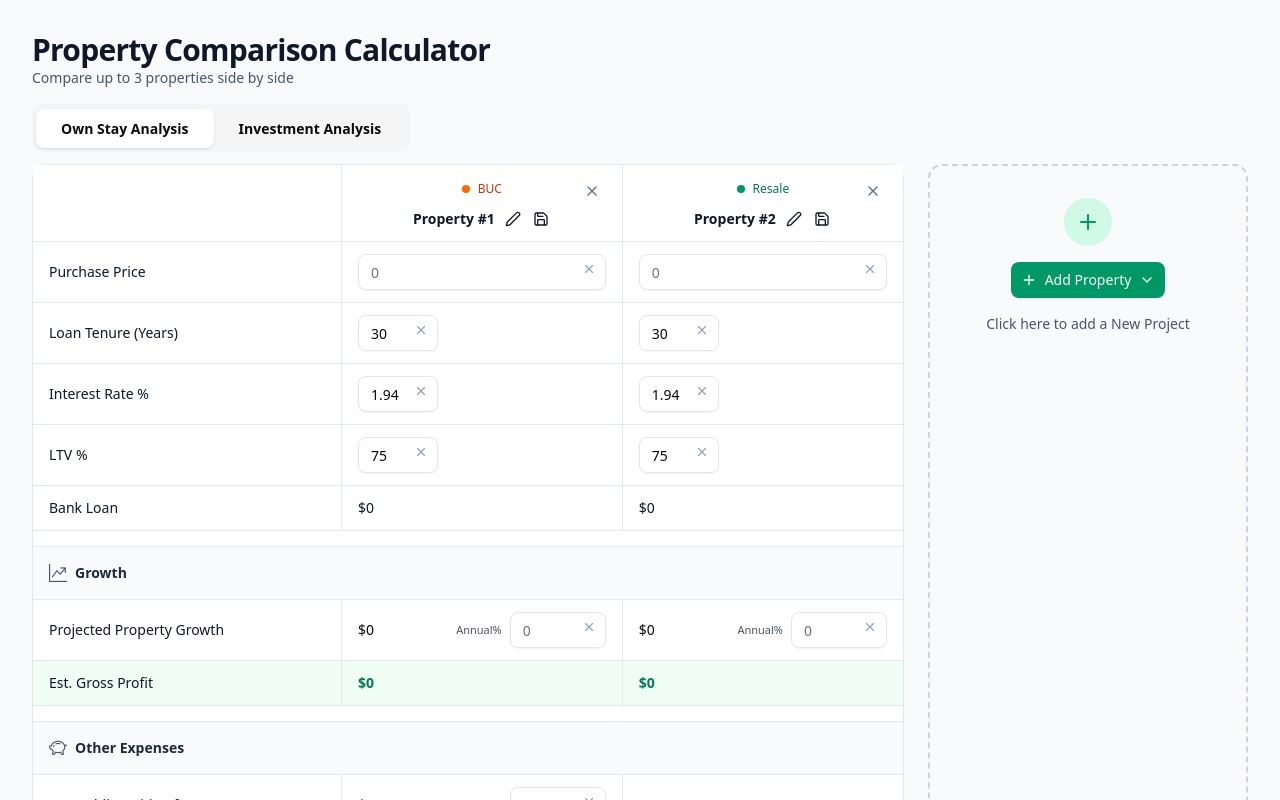
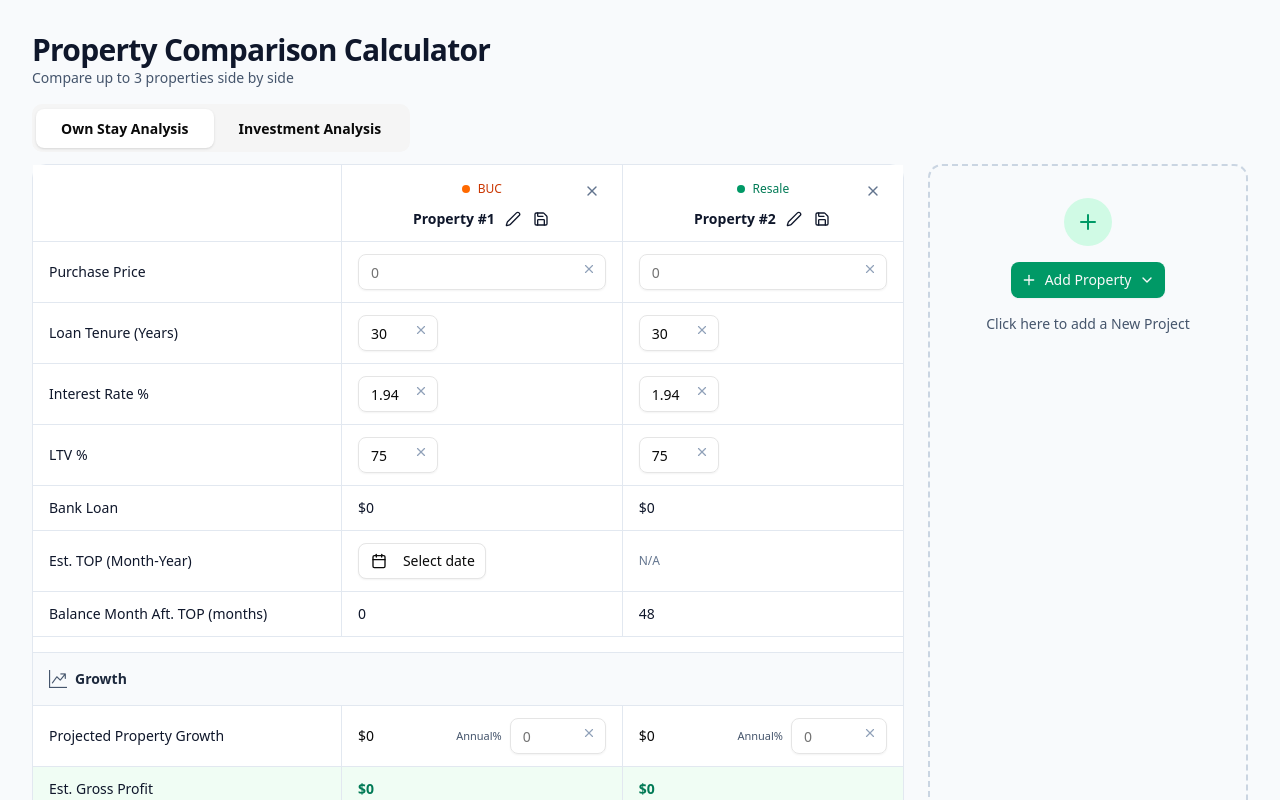
Before and after one commit to dumbwaystodie0000/buc-resale-cal, a Next.js app: page / in a window 1280 px wide. Shown: the top 800 px of the page. Built offline with nearby package versions, Linux system fonts and the light colour scheme.

Commit message:
are we put month and year side by side?
now its being placed up and down.

```diff
--- a/components/property-calculator/constants.ts
+++ b/components/property-calculator/constants.ts
@@ -1,17 +1,51 @@
-import type { Property, TaxBracket, SavedProperty } from "./types"
+import type { Property, TaxBracket, SavedProperty } from "./types";
 
-export const YEARS = 4
-export const INTEREST_RATE_PCT = 1.94
+export const YEARS = 4;
+export const INTEREST_RATE_PCT = 1.94;
 
-export const mockFolders = ["Singapore Properties", "Investment Portfolio", "Personal Collection"]
+export const mockFolders = [
+  "Singapore Properties",
+  "Investment Portfolio",
+  "Personal Collection",
+];
 
 export const mockSavedProperties: SavedProperty[] = [
-  { id: "1", name: "Marina Bay Condo", type: "BUC", purchasePrice: 1200000, folder: "Singapore Properties" },
-  { id: "2", name: "Punggol BTO", type: "BUC", purchasePrice: 800000, folder: "Singapore Properties" },
-  { id: "3", name: "Orchard Resale", type: "Resale", purchasePrice: 2500000, folder: "Investment Portfolio" },
-  { id: "4", name: "Sentosa Cove Villa", type: "Resale", purchasePrice: 5000000, folder: "Investment Portfolio" },
-  { id: "5", name: "Woodlands Executive Condo", type: "BUC", purchasePrice: 950000, folder: "Personal Collection" },
-]
+  {
+    id: "1",
+    name: "Marina Bay Condo",
+    type: "BUC",
+    purchasePrice: 1200000,
+    folder: "Singapore Properties",
+  },
+  {
+    id: "2",
+    name: "Punggol BTO",
+    type: "BUC",
+    purchasePrice: 800000,
+    folder: "Singapore Properties",
+  },
+  {
+    id: "3",
+    name: "Orchard Resale",
+    type: "Resale",
+    purchasePrice: 2500000,
+    folder: "Investment Portfolio",
+  },
+  {
+    id: "4",
+    name: "Sentosa Cove Villa",
+    type: "Resale",
+    purchasePrice: 5000000,
+    folder: "Investment Portfolio",
+  },
+  {
+    id: "5",
+    name: "Woodlands Executive Condo",
+    type: "BUC",
+    purchasePrice: 950000,
+    folder: "Personal Collection",
+  },
+];
 
 export const TAX_BRACKETS: readonly TaxBracket[] = [
   { id: "0-20k", range: "$0 - $20k", rate: 0 },
@@ -27,7 +61,7 @@ export const TAX_BRACKETS: readonly TaxBracket[] = [
   { id: "320-500k", range: "$320k - $500k", rate: 22 },
   { id: "500k-1m", range: "$500k - $1m", rate: 23 },
   { id: "above-1m", range: "Above $1m", rate: 24 },
-]
+];
 
 export const defaultPropertyBase: Omit<Property, "id"> = {
   name: "",
@@ -51,4 +85,6 @@ export const defaultPropertyBase: Omit<Property, "id"> = {
   agentCommission: 0,
   otherExpenses: 0,
   monthlyRentWhileWaiting: 0,
-}
+  estTOP: null,
+  balanceMonthAftTOP: 48,
+};
--- a/components/property-calculator/property-table.tsx
+++ b/components/property-calculator/property-table.tsx
@@ -28,7 +28,7 @@ import {
 import type { Property, Mode, SavedProperty, PropertyType } from "./types";
 import { TAX_BRACKETS, defaultPropertyBase, mockFolders } from "./constants";
 import { calculateValues } from "./calculations";
-import { fmtCurrency, fmtRate } from "./utils";
+import { fmtCurrency, fmtRate, calculateBalanceMonthAftTOP } from "./utils";
 import {
   PropertyTypeBadge,
   CurrencyInput,
@@ -37,6 +37,7 @@ import {
   DualCell,
   ValueText,
   ClearableNumberInput,
+  MonthYearPicker,
 } from "./ui-components";
 import { SectionRow, DataRow, MaybeNADataRow } from "./table-components";
 import PropertySummary from "./property-summary";
@@ -443,6 +444,53 @@ export default function PropertyTable({
               );
             }}
             data-oid="8g6osbt"
+          />
+
+          <DataRow
+            label="Est. TOP (Month-Year)"
+            properties={displayProperties}
+            render={(p) => (
+              <MonthYearPicker
+                value={p.estTOP}
+                onChange={(date) => updateProperty(p.id, "estTOP", date)}
+                disabled={p.type === "Resale"}
+                data-oid="est-top-picker"
+              />
+            )}
+            data-oid="est-top-row"
+          />
+
+          <DataRow
+            label="Balance Month Aft. TOP (months)"
+            properties={displayProperties}
+            render={(p) => {
+              if (p.type === "Resale") {
+                return (
+                  <div
+                    className="text-sm font-medium text-slate-900"
+                    data-oid="resale-balance"
+                  >
+                    48
+                  </div>
+                );
+              }
+
+              const balanceMonths = calculateBalanceMonthAftTOP(p.estTOP);
+              // Update the property's balanceMonthAftTOP field when calculated
+              if (p.balanceMonthAftTOP !== balanceMonths) {
+                updateProperty(p.id, "balanceMonthAftTOP", balanceMonths);
+              }
+
+              return (
+                <div
+                  className="text-sm font-medium text-slate-900"
+                  data-oid="buc-balance"
+                >
+                  {balanceMonths}
+                </div>
+              );
+            }}
+            data-oid="balance-month-row"
           />
 
           <tr className="h-4 bg-white" data-oid="c.1ahwu">
--- a/components/property-calculator/types.ts
+++ b/components/property-calculator/types.ts
@@ -32,7 +32,10 @@ export interface Property {
   agentCommission: number
   otherExpenses: number
   monthlyRentWhileWaiting: number
+  estTOP: Date | null
+  balanceMonthAftTOP: number
 }
+=======
 
 export interface CalculationResult {
   loanPercentage: number
--- a/components/property-calculator/ui-components.tsx
+++ b/components/property-calculator/ui-components.tsx
@@ -3,9 +3,21 @@
 import type React from "react";
 
 import { useRef, useState, useEffect } from "react";
-import { X } from "lucide-react";
+import { X, Calendar } from "lucide-react";
 import { Input } from "@/components/ui/input";
 import { Button } from "@/components/ui/button";
+import {
+  Popover,
+  PopoverContent,
+  PopoverTrigger,
+} from "@/components/ui/popover";
+import {
+  Select,
+  SelectContent,
+  SelectItem,
+  SelectTrigger,
+  SelectValue,
+} from "@/components/ui/select";
 import type { PropertyType } from "./types";
 import { fmtCurrency } from "./utils";
 
@@ -117,6 +129,7 @@ export function PropertyTypeBadge({ type }: { type: PropertyType }) {
         className={`w-2 h-2 rounded-full mr-2 ${type === "BUC" ? "bg-orange-500" : "bg-emerald-600"}`}
         data-oid="02ab:_y"
       />
+
       <span
         className={`text-xs font-medium ${type === "BUC" ? "text-orange-700" : "text-emerald-700"}`}
         data-oid="iuxtfkk"
@@ -284,3 +297,150 @@ export function ValueText({
     </div>
   );
 }
+
+export function MonthYearPicker({
+  value,
+  onChange,
+  disabled = false,
+}: {
+  value: Date | null;
+  onChange: (date: Date | null) => void;
+  disabled?: boolean;
+}) {
+  const [isOpen, setIsOpen] = useState(false);
+  const [selectedMonth, setSelectedMonth] = useState<number>(
+    value?.getMonth() ?? new Date().getMonth(),
+  );
+  const [selectedYear, setSelectedYear] = useState<number>(
+    value?.getFullYear() ?? new Date().getFullYear(),
+  );
+
+  const months = [
+    "Jan",
+    "Feb",
+    "Mar",
+    "Apr",
+    "May",
+    "Jun",
+    "Jul",
+    "Aug",
+    "Sep",
+    "Oct",
+    "Nov",
+    "Dec",
+  ];
+
+  // Generate years from current year to 10 years in the future
+  const currentYear = new Date().getFullYear();
+  const years = Array.from({ length: 11 }, (_, i) => currentYear + i);
+
+  const handleApply = () => {
+    const newDate = new Date(selectedYear, selectedMonth, 1);
+    onChange(newDate);
+    setIsOpen(false);
+  };
+
+  const handleClear = () => {
+    onChange(null);
+    setIsOpen(false);
+  };
+
+  const formatDate = (date: Date | null) => {
+    if (!date) return "";
+    return `${months[date.getMonth()]} ${date.getFullYear()}`;
+  };
+
+  if (disabled) {
+    return (
+      <div className="text-xs text-slate-500" data-oid="na-picker">
+        N/A
+      </div>
+    );
+  }
+
+  return (
+    <Popover
+      open={isOpen}
+      onOpenChange={setIsOpen}
+      data-oid="month-year-picker"
+    >
+      <PopoverTrigger asChild data-oid="picker-trigger">
+        <Button
+          variant="outline"
+          className="h-9 w-32 justify-start text-left font-normal"
+          data-oid="picker-button"
+        >
+          <Calendar className="mr-2 h-4 w-4" data-oid="calendar-icon" />
+          {value ? formatDate(value) : "Select date"}
+        </Button>
+      </PopoverTrigger>
+      <PopoverContent className="w-64 p-4" data-oid="picker-content">
+        <div className="space-y-4" data-oid="picker-form">
+          <div className="space-y-2" data-oid="month-select">
+            <label className="text-sm font-medium" data-oid="month-label">
+              Month
+            </label>
+            <Select
+              value={selectedMonth.toString()}
+              onValueChange={(v) => setSelectedMonth(parseInt(v))}
+              data-oid="month-dropdown"
+            >
+              <SelectTrigger data-oid="month-trigger">
+                <SelectValue data-oid="month-value" />
+              </SelectTrigger>
+              <SelectContent data-oid="month-content">
+                {months.map((month, index) => (
+                  <SelectItem
+                    key={index}
+                    value={index.toString()}
+                    data-oid={`month-${index}`}
+                  >
+                    {month}
+                  </SelectItem>
+                ))}
+              </SelectContent>
+            </Select>
+          </div>
+          <div className="space-y-2" data-oid="year-select">
+            <label className="text-sm font-medium" data-oid="year-label">
+              Year
+            </label>
+            <Select
+              value={selectedYear.toString()}
+              onValueChange={(v) => setSelectedYear(parseInt(v))}
+              data-oid="year-dropdown"
+            >
+              <SelectTrigger data-oid="year-trigger">
+                <SelectValue data-oid="year-value" />
+              </SelectTrigger>
+              <SelectContent data-oid="year-content">
+                {years.map((year) => (
+                  <SelectItem
+                    key={year}
+                    value={year.toString()}
+                    data-oid={`year-${year}`}
+                  >
+                    {year}
+                  </SelectItem>
+                ))}
+              </SelectContent>
+            </Select>
+          </div>
+          <div className="flex justify-between gap-2" data-oid="picker-actions">
+            <Button
+              variant="outline"
+              size="sm"
+              onClick={handleClear}
+              data-oid="clear-button"
+            >
+              Clear
+            </Button>
+            <Button size="sm" onClick={handleApply} data-oid="apply-button">
+              Apply
+            </Button>
+          </div>
+        </div>
+      </PopoverContent>
+    </Popover>
+  );
+}
--- a/components/property-calculator/utils.ts
+++ b/components/property-calculator/utils.ts
@@ -1,12 +1,12 @@
-import type { Property, Mode } from "./types"
+import type { Property, Mode } from "./types";
 
 // Currency formatting options
 export interface CurrencyFormatOptions {
-  currency?: string
-  locale?: string
-  minimumFractionDigits?: number
-  maximumFractionDigits?: number
-  useThousandSeparators?: boolean
+  currency?: string;
+  locale?: string;
+  minimumFractionDigits?: number;
+  maximumFractionDigits?: number;
+  useThousandSeparators?: boolean;
 }
 
 // Default currency formatting for SGD
@@ -16,8 +16,8 @@ export const fmtCurrency = (n: number, options?: CurrencyFormatOptions) => {
     locale = "en-SG",
     minimumFractionDigits = 0,
     maximumFractionDigits = 0,
-    useThousandSeparators = true
-  } = options || {}
+    useThousandSeparators = true,
+  } = options || {};
 
   return new Intl.NumberFormat(locale, {
     style: "currency",
@@ -25,59 +25,99 @@ export const fmtCurrency = (n: number, options?: CurrencyFormatOptions) => {
     minimumFractionDigits,
     maximumFractionDigits,
     useGrouping: useThousandSeparators,
-  }).format(Number.isFinite(n) ? n : 0)
-}
+  }).format(Number.isFinite(n) ? n : 0);
+};
 
 // Format number with thousand separators (no currency symbol)
-export const fmtNumber = (n: number, options?: {
-  minimumFractionDigits?: number
-  maximumFractionDigits?: number
-  locale?: string
-}) => {
+export const fmtNumber = (
+  n: number,
+  options?: {
+    minimumFractionDigits?: number;
+    maximumFractionDigits?: number;
+    locale?: string;
+  },
+) => {
   const {
     minimumFractionDigits = 0,
     maximumFractionDigits = 2,
-    locale = "en-SG"
-  } = options || {}
+    locale = "en-SG",
+  } = options || {};
 
   return new Intl.NumberFormat(locale, {
     minimumFractionDigits,
     maximumFractionDigits,
     useGrouping: true,
-  }).format(Number.isFinite(n) ? n : 0)
-}
+  }).format(Number.isFinite(n) ? n : 0);
+};
 
 // Quick formatters for common use cases
 export const fmtCurrencyWithCents = (n: number) =>
-  fmtCurrency(n, { minimumFractionDigits: 2, maximumFractionDigits: 2 })
+  fmtCurrency(n, { minimumFractionDigits: 2, maximumFractionDigits: 2 });
 
 export const fmtCurrencyCompact = (n: number) => {
   if (Math.abs(n) >= 1_000_000) {
-    return fmtCurrency(n / 1_000_000, { maximumFractionDigits: 1 }) + "M"
+    return fmtCurrency(n / 1_000_000, { maximumFractionDigits: 1 }) + "M";
   }
   if (Math.abs(n) >= 1_000) {
-    return fmtCurrency(n / 1_000, { maximumFractionDigits: 1 }) + "K"
+    return fmtCurrency(n / 1_000, { maximumFractionDigits: 1 }) + "K";
   }
-  return fmtCurrency(n)
-}
+  return fmtCurrency(n);
+};
 
-export const fmtPercent = (n: number, dp = 1) => `${Number.isFinite(n) ? n.toFixed(dp) : "0.0"}%`
+export const fmtPercent = (n: number, dp = 1) =>
+  `${Number.isFinite(n) ? n.toFixed(dp) : "0.0"}%`;
 
-export const fmtRate = (n: number) => (Number.isInteger(n) ? `${n}%` : `${n.toFixed(2)}%`)
+export const fmtRate = (n: number) =>
+  Number.isInteger(n) ? `${n}%` : `${n.toFixed(2)}%`;
 
-export function isFieldNotApplicable(property: Property, field: keyof Property, mode: Mode) {
+export function isFieldNotApplicable(
+  property: Property,
+  field: keyof Property,
+  mode: Mode,
+) {
   // Fields always N/A for BUC, regardless of mode
-  const commonBucNAFields = ["minorRenovation", "furnitureFittings", "propertyTax", "maintenanceFee", "monthlyRental"]
+  const commonBucNAFields = [
+    "minorRenovation",
+    "furnitureFittings",
+    "propertyTax",
+    "maintenanceFee",
+    "monthlyRental",
+  ];
 
   if (property.type === "BUC") {
-    if (commonBucNAFields.includes(field)) return true
-    if (field === "agentCommission" && mode === "investment") return true
+    if (commonBucNAFields.includes(field)) return true;
+    if (field === "agentCommission" && mode === "investment") return true;
   }
 
   // Specific conditions for agent commission
-  if (field === "agentCommission" && mode === "own" && property.type === "Resale") {
-    return true
+  if (
+    field === "agentCommission" &&
+    mode === "own" &&
+    property.type === "Resale"
+  ) {
+    return true;
   }
 
-  return false
+  return false;
 }
+
+// Calculate the number of months from current date to estimated TOP date
+export function calculateBalanceMonthAftTOP(estTOP: Date | null): number {
+  if (!estTOP) return 0;
+
+  const currentDate = new Date();
+  const topDate = new Date(estTOP);
+
+  // Calculate the difference in months
+  const yearDiff = topDate.getFullYear() - currentDate.getFullYear();
+  const monthDiff = topDate.getMonth() - currentDate.getMonth();
+
+  let totalMonths = yearDiff * 12 + monthDiff;
+
+  // Adjust for day of month
+  if (topDate.getDate() < currentDate.getDate()) {
+    totalMonths--;
+  }
+
+  return Math.max(0, totalMonths);
+}
```
